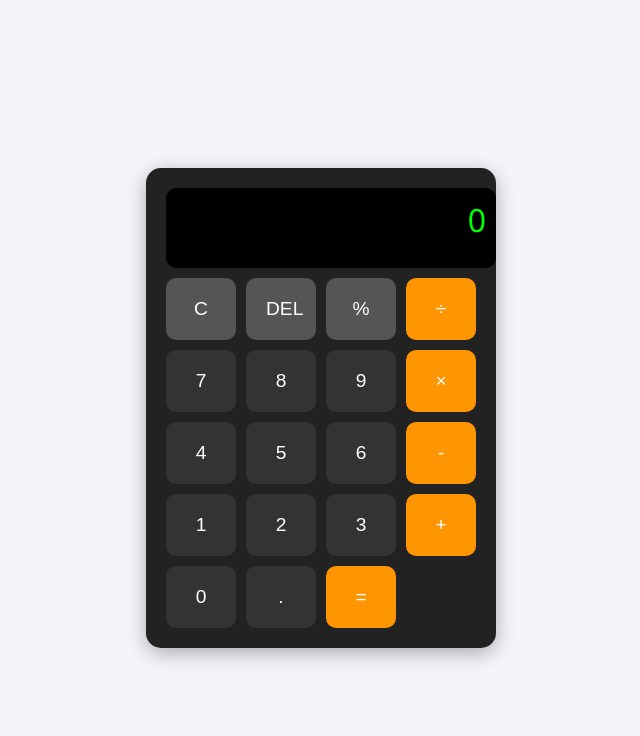
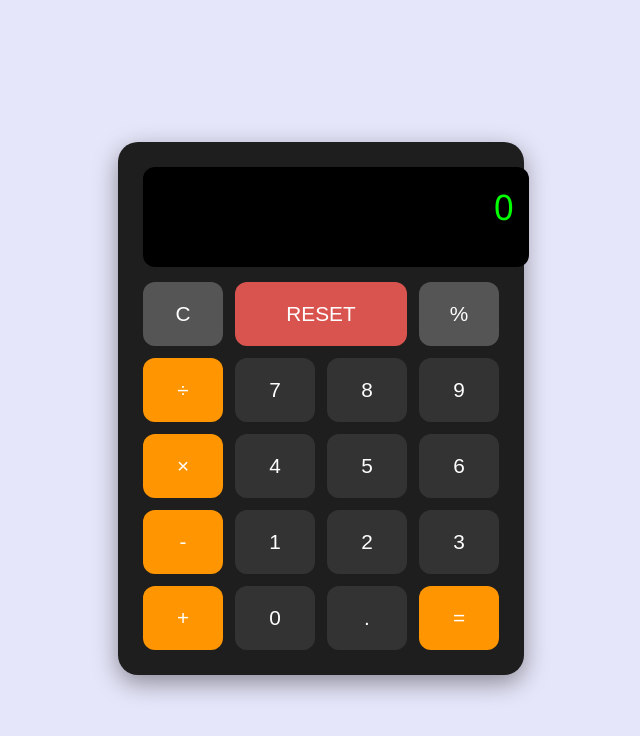
Before and after one commit to bmeesss/simple-calculator, a plain HTML site: page index.html in a window 1280 px wide. Shown: the whole page, without its empty margins (319-959 px from the left). Drawn offline with Linux system fonts and the light colour scheme.

Commit message:
Update index.html

```diff
--- a/index.html
+++ b/index.html
@@ -10,43 +10,44 @@
             justify-content: center;
             align-items: center;
             height: 100vh;
-            background: #f4f4f9;
+            background: #e6e6fa;
             font-family: 'Segoe UI', Tahoma, Geneva, Verdana, sans-serif;
         }
 
         .calculator {
-            background: #222;
-            padding: 20px;
-            border-radius: 15px;
-            box-shadow: 0 5px 20px rgba(0,0,0,0.3);
+            background: #1e1e1e;
+            padding: 25px;
+            border-radius: 20px;
+            box-shadow: 0 8px 25px rgba(0,0,0,0.4);
         }
 
         .display {
             width: 100%;
-            height: 60px;
+            height: 70px;
             background: #000;
             color: #0f0;
             text-align: right;
-            font-size: 2rem;
-            padding: 10px;
-            border-radius: 10px;
-            margin-bottom: 10px;
+            font-size: 2.2rem;
+            padding: 15px;
+            border-radius: 12px;
+            margin-bottom: 15px;
             overflow-x: auto;
         }
 
         .buttons {
             display: grid;
-            grid-template-columns: repeat(4, 70px);
-            grid-gap: 10px;
+            grid-template-columns: repeat(4, 80px);
+            grid-gap: 12px;
         }
 
         button {
             padding: 20px;
-            font-size: 1.2rem;
+            font-size: 1.3rem;
             border: none;
-            border-radius: 10px;
+            border-radius: 12px;
             cursor: pointer;
             transition: 0.2s;
+            position: relative;
         }
 
         button:hover {
@@ -68,8 +69,30 @@
             color: #fff;
         }
 
+        .reset {
+            grid-column: span 2;
+            background: #d9534f;
+            color: #fff;
+        }
+
         button:active {
             transform: scale(0.95);
+        }
+
+        /* Tooltip */
+        button[data-tooltip]:hover::after {
+            content: attr(data-tooltip);
+            position: absolute;
+            bottom: 110%;
+            left: 50%;
+            transform: translateX(-50%);
+            background: #222;
+            color: #fff;
+            padding: 5px 10px;
+            border-radius: 5px;
+            white-space: nowrap;
+            font-size: 0.8rem;
+            opacity: 0.9;
         }
     </style>
 </head>
@@ -78,33 +101,33 @@
         <div id="display" class="display">0</div>
         <div class="buttons">
             <!-- Row 1 -->
-            <button class="special" onclick="clearDisplay()">C</button>
-            <button class="special" onclick="deleteLast()">DEL</button>
-            <button class="special" onclick="percent()">%</button>
-            <button class="operator" onclick="appendOperator('/')">÷</button>
+            <button class="special" onclick="clearDisplay()" data-tooltip="Clear current input">C</button>
+            <button class="reset" onclick="resetCalculator()" data-tooltip="Reset everything">RESET</button>
+            <button class="special" onclick="percent()" data-tooltip="Percentage">%</button>
+            <button class="operator" onclick="appendOperator('/')" data-tooltip="Division">÷</button>
 
             <!-- Row 2 -->
-            <button class="number" onclick="appendNumber('7')">7</button>
-            <button class="number" onclick="appendNumber('8')">8</button>
-            <button class="number" onclick="appendNumber('9')">9</button>
-            <button class="operator" onclick="appendOperator('*')">×</button>
+            <button class="number" onclick="appendNumber('7')" data-tooltip="Number 7">7</button>
+            <button class="number" onclick="appendNumber('8')" data-tooltip="Number 8">8</button>
+            <button class="number" onclick="appendNumber('9')" data-tooltip="Number 9">9</button>
+            <button class="operator" onclick="appendOperator('*')" data-tooltip="Multiplication">×</button>
 
             <!-- Row 3 -->
-            <button class="number" onclick="appendNumber('4')">4</button>
-            <button class="number" onclick="appendNumber('5')">5</button>
-            <button class="number" onclick="appendNumber('6')">6</button>
-            <button class="operator" onclick="appendOperator('-')">-</button>
+            <button class="number" onclick="appendNumber('4')" data-tooltip="Number 4">4</button>
+            <button class="number" onclick="appendNumber('5')" data-tooltip="Number 5">5</button>
+            <button class="number" onclick="appendNumber('6')" data-tooltip="Number 6">6</button>
+            <button class="operator" onclick="appendOperator('-')" data-tooltip="Subtraction">-</button>
 
             <!-- Row 4 -->
-            <button class="number" onclick="appendNumber('1')">1</button>
-            <button class="number" onclick="appendNumber('2')">2</button>
-            <button class="number" onclick="appendNumber('3')">3</button>
-            <button class="operator" onclick="appendOperator('+')">+</button>
+            <button class="number" onclick="appendNumber('1')" data-tooltip="Number 1">1</button>
+            <button class="number" onclick="appendNumber('2')" data-tooltip="Number 2">2</button>
+            <button class="number" onclick="appendNumber('3')" data-tooltip="Number 3">3</button>
+            <button class="operator" onclick="appendOperator('+')" data-tooltip="Addition">+</button>
 
             <!-- Row 5 -->
-            <button class="number" onclick="appendNumber('0')">0</button>
-            <button class="number" onclick="appendNumber('.')">.</button>
-            <button class="operator" onclick="calculateResult()">=</button>
+            <button class="number" onclick="appendNumber('0')" data-tooltip="Number 0">0</button>
+            <button class="number" onclick="appendNumber('.')" data-tooltip="Decimal point">.</button>
+            <button class="operator" onclick="calculateResult()" data-tooltip="Equals">=</button>
         </div>
     </div>
 
@@ -113,11 +136,8 @@
         let currentInput = "";
 
         function appendNumber(num) {
-            if(currentInput === "0" && num !== ".") {
-                currentInput = num;
-            } else {
-                currentInput += num;
-            }
+            if(currentInput === "0" && num !== ".") currentInput = num;
+            else currentInput += num;
             display.innerText = currentInput;
         }
 
@@ -133,6 +153,11 @@
         }
 
         function clearDisplay() {
+            currentInput = "";
+            display.innerText = "0";
+        }
+
+        function resetCalculator() {
             currentInput = "";
             display.innerText = "0";
         }
@@ -162,7 +187,7 @@
             }
         }
 
-        // Optional: keyboard support
+        // Keyboard support
         document.addEventListener("keydown", function(e) {
             if(!isNaN(e.key) || e.key === ".") appendNumber(e.key);
             if(["+", "-", "*", "/"].includes(e.key)) appendOperator(e.key);
```
